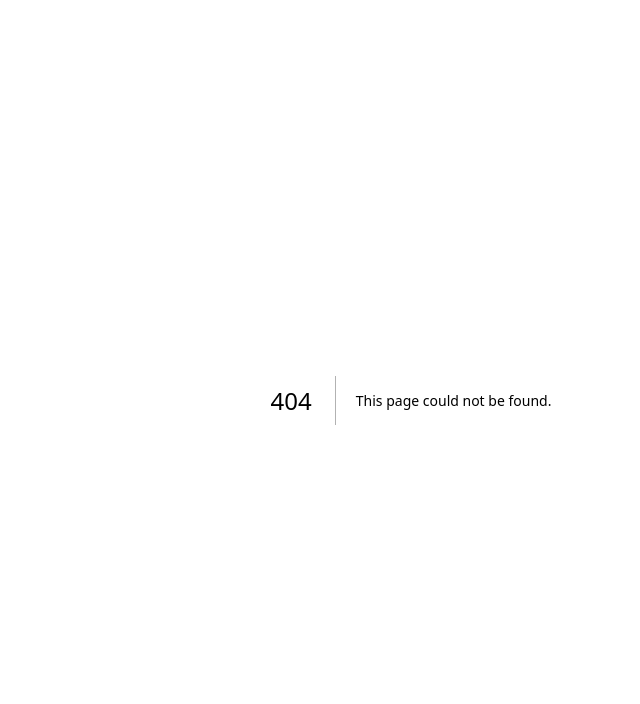
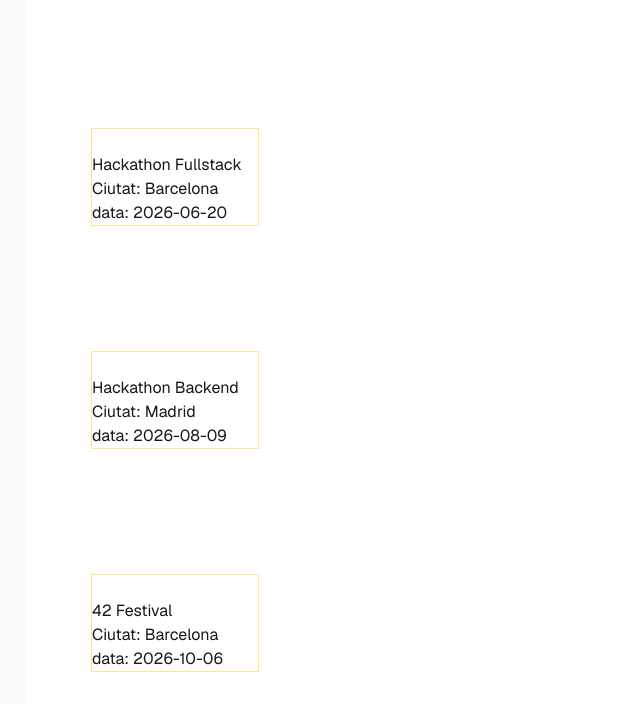
Before and after one commit to Miguel-Angel-Saiz-FpLlefia/examenFinal, a Next.js app in the folder apps/web/: page /events in a window 1280 px wide. Before the commit this address had no page. Shown: the top 704 px of the page, without its empty margins (229-869 px from the left). Built offline with nearby package versions, Linux system fonts and the light colour scheme.

Commit message:
B2 — `app/events/page.tsx` funcional

```diff
--- /dev/null
+++ b/apps/web/app/events/page.tsx
@@ -0,0 +1,18 @@
+import { Eventos } from "@/data/eventos";
+
+export default function events() {
+  return (
+    <div className="flex flex-col flex-1 items-center justify-center bg-zinc-50 font-sans dark:bg-black">
+      <main className="flex flex-1 w-full max-w-3xl flex-col items-center justify-between py-32 px-16 bg-white dark:bg-black sm:items-start">
+        {Eventos.map((evento) => (
+          <div className="border border-amber-200 min-w-42">
+            <p className="text-[rgba(255,255,255,0.4)]">{evento.id}</p>
+            <h1>{evento.nom}</h1>
+            <p>Ciutat: {evento.ciutat}</p>
+            <p>data: {evento.data}</p>
+          </div>
+        ))}
+      </main>
+    </div>
+  );
+}
--- /dev/null
+++ b/apps/web/data/eventos.ts
@@ -0,0 +1,27 @@
+export interface Resource {
+  id: number;
+  nom: string;
+  data: string;
+  ciutat: string;
+}
+
+export const Eventos: Resource[] = [
+  {
+    id: 1,
+    nom: "Hackathon Fullstack",
+    data: "2026-06-20",
+    ciutat: "Barcelona",
+  },
+  {
+    id: 2,
+    nom: "Hackathon Backend",
+    data: "2026-08-09",
+    ciutat: "Madrid",
+  },
+  {
+    id: 3,
+    nom: "42 Festival",
+    data: "2026-10-06",
+    ciutat: "Barcelona",
+  },
+];
```
Also changed, not shown: 1 other file (tests, documents, lock files or other folders).
